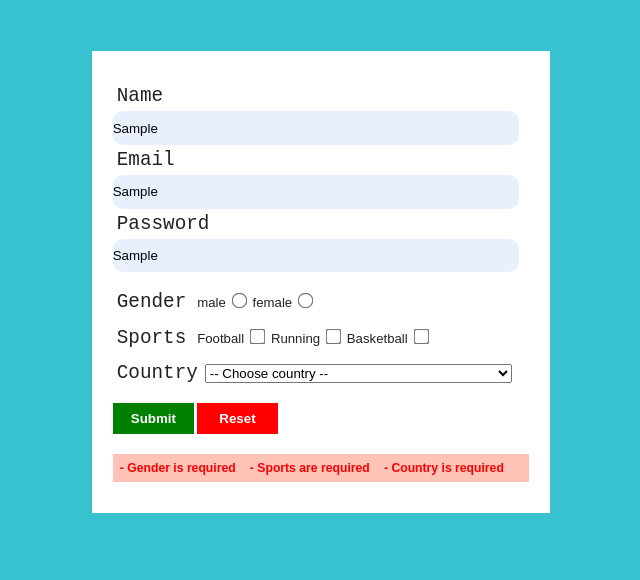
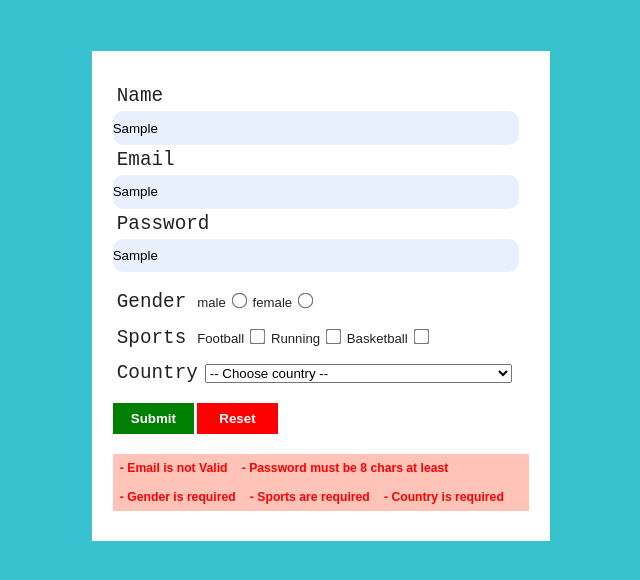
Before and after one commit to eidghazi/Form-Validation, a plain HTML site: page index.html in a window 1280 px wide. Both pictures are taken after typing "Sample", "Sample", "Sample" into the empty fields and a click on the button "Submit". Shown: the whole page, without its empty margins (319-959 px from the left). Drawn offline with Linux system fonts and the light colour scheme.

Commit message:
make the code cleaner

```diff
--- a/index.html
+++ b/index.html
@@ -340,9 +340,7 @@
       <button class="Submit" type="button">Submit</button>
       <button class="Reset" type="button">Reset</button>
 
-      <div class="messageDiv">
 
-      </div>
 
     </form>
 
--- a/script.js
+++ b/script.js
@@ -3,51 +3,60 @@ const Reset = document.querySelector(".Reset")
 const name1 = document.getElementById("name")
 const email = document.getElementById("email")
 const password = document.getElementById("password")
-const messageDiv = document.querySelector(".messageDiv")
-const country =  document.getElementById("Country")
+const country = document.getElementById("Country")
+const messageDiv = document.createElement("div")
+
+messageDiv.classList.add("messageDiv")
+document.querySelector("form").appendChild(messageDiv)
+
+
+const EMAIL_REGEX = /^[A-Za-z0-9._%+-]+@[A-Za-z0-9.-]+\.[A-Za-z]{2,}$/;
+
+function createMessageEl(message) {
+    const message1 = document.createElement("p")
+    message1.textContent = message
+    messageDiv.appendChild(message1)
+}
+
+
+
 
 Submit.addEventListener("click", function () {
     messageDiv.innerHTML = ""
 
     if (name1.value === "") {
-        const message = document.createElement("p")
-        message.textContent = "- Name is required"
-        messageDiv.appendChild(message)
+        createMessageEl("- Name is required")
     }
 
     if (email.value === "") {
-        const message = document.createElement("p")
-        message.textContent = "- Email is required"
-        messageDiv.appendChild(message)
+        createMessageEl("- Email is required")
+    } else if (!EMAIL_REGEX.test(email.value)) {
+        createMessageEl("- Email is not Valid")
     }
 
-    if (password.value === "") {
-        const message = document.createElement("p")
-        message.textContent = "- Password is required"
-        messageDiv.appendChild(message)
+    if (password.value==="" ) {
+        createMessageEl("- Password is required")
+    }else if(password.value.length < 8){
+        createMessageEl("- Password must be 8 chars at least")
     }
 
     const gender = document.querySelector('input[name="gender"]:checked')
     if (!gender) {
-        const message = document.createElement("p")
-        message.textContent = "- Gender is required"
-        messageDiv.appendChild(message)
+        createMessageEl("- Gender is required")
     }
 
-    const sports = document.querySelector('input[name="Sports"]:checked')
-    if(!sports){
-        const message = document.createElement("p")
-        message.textContent="- Sports are required"
-        messageDiv.appendChild(message)
+    const sports = document.querySelectorAll('input[name="Sports"]:checked')
+    if (sports.length===0) {
+        createMessageEl("- Sports are required")
+    }else if(sports.length<2){
+        createMessageEl("- Please select at least two sports")
     }
 
-    if(country.value===""){
-        const message = document.createElement("p")
-        message.textContent="- Country is required"
-        messageDiv.appendChild(message)
+    if (country.value === "") {
+        createMessageEl("- Country is required")
     }
 })
 
-Reset.addEventListener("click",function(){
+Reset.addEventListener("click", function () {
     location.reload()
 })
```
